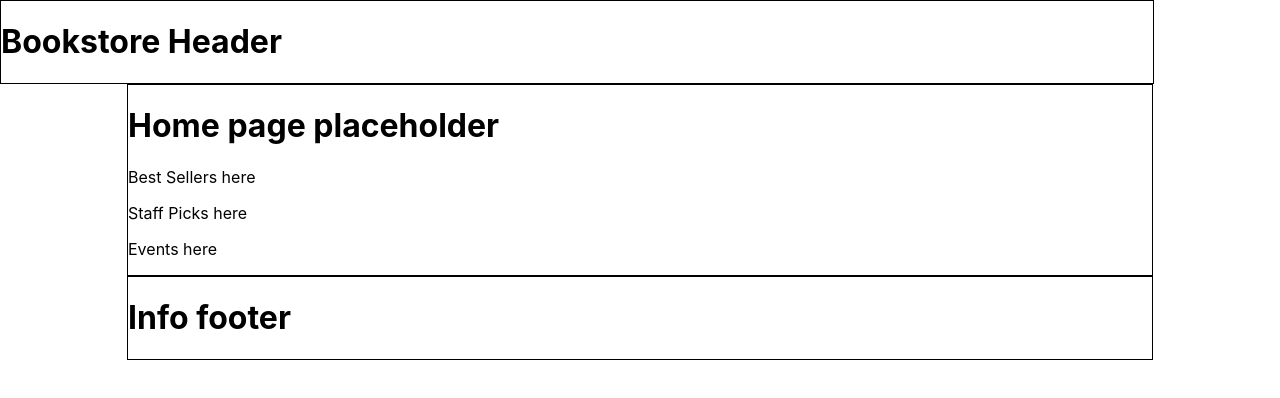
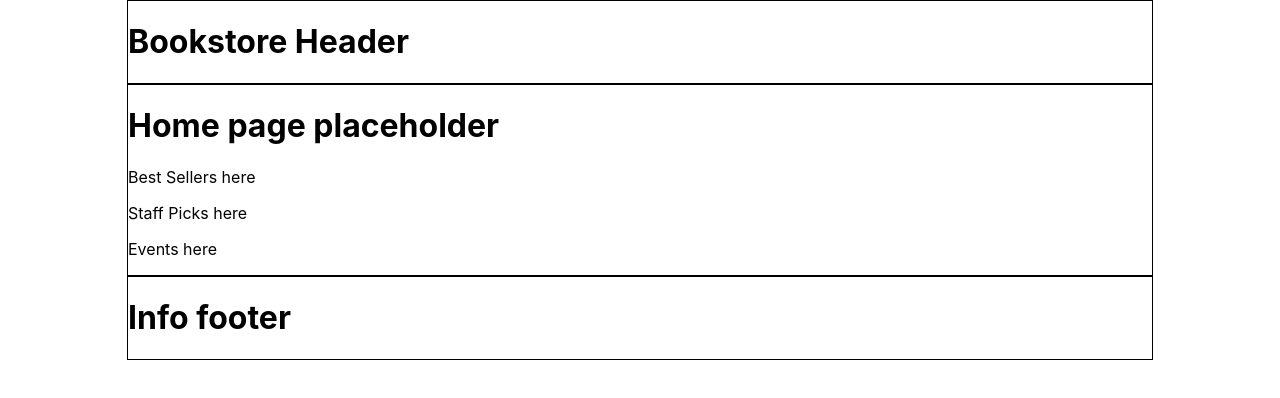
Before and after one commit to RosarioRu/adsol-bookstore, a React (Create React App) app: page / in a window 1280 px wide. Shown: the top 398 px of the page. Built offline with nearby package versions, Linux system fonts and the light colour scheme.

Commit message:
Center home page content.

```diff
--- a/src/components/Header.js
+++ b/src/components/Header.js
@@ -5,8 +5,8 @@ function Header() {
 
   const headerStyles = {
     border: "1px solid black",
-    width: "90%",
-    align: "center"
+    width: "80%",
+    margin: "auto",
   }
 
   return (
```
